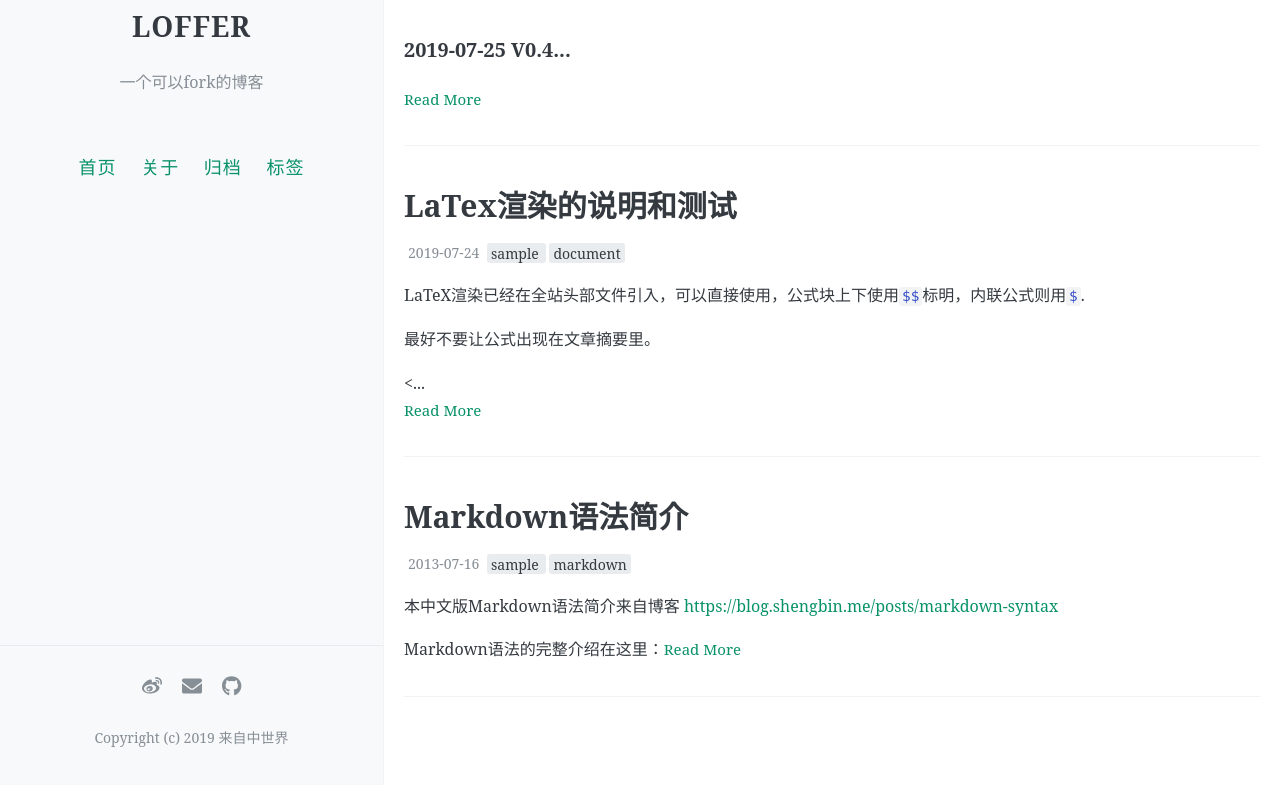
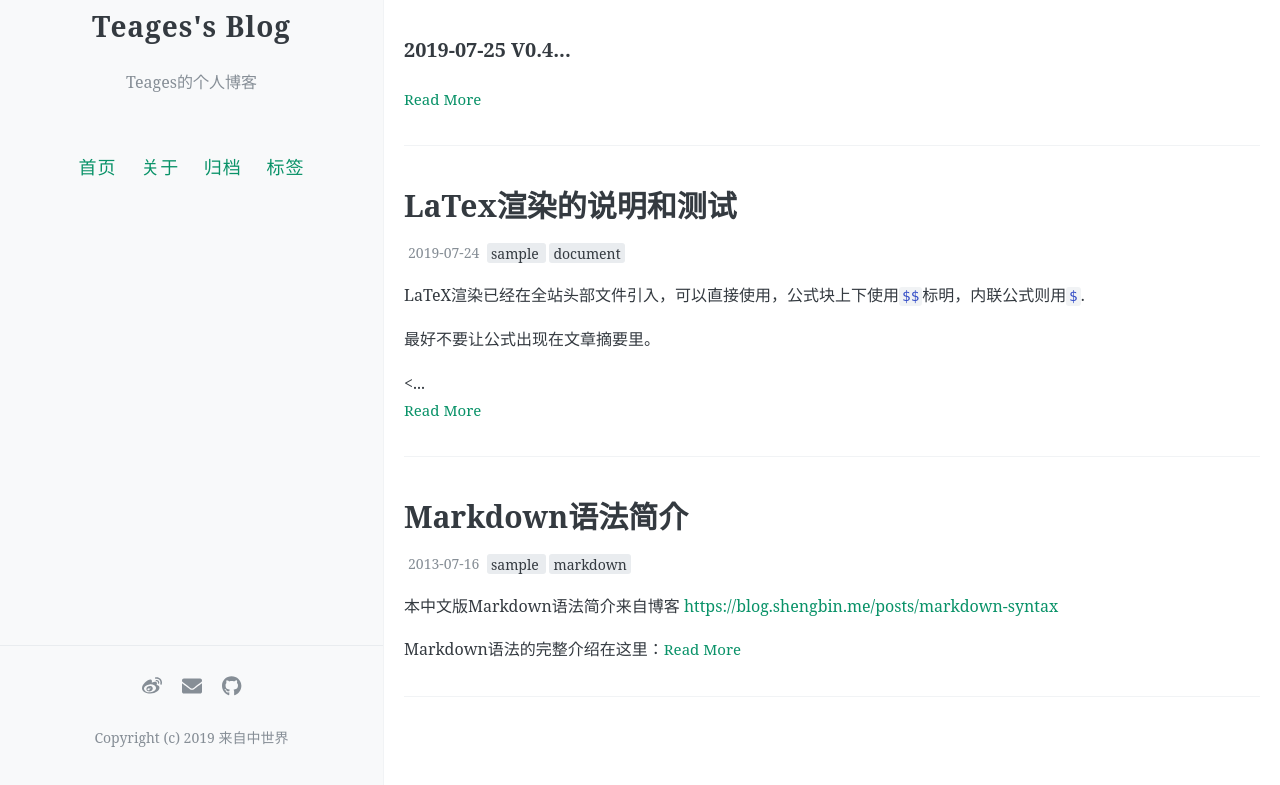
Before and after one commit to Teages/loffer-blog, a Jekyll site: the page built from index.html, in a window 1280 px wide and 1081 px high. Shown: the part 296-1081 px from the top of the window. Built offline with Jekyll 4.4.1, drawn with Linux system fonts in a browser that asks for light colours; the list of posts is cut into pages by our own code; comment, search, counter and statistics services are not loaded.

Commit message:
Update _config.yml

```diff
--- a/_config.yml
+++ b/_config.yml
@@ -5,19 +5,19 @@
 # 你的博客名称，请用你想要的博客名替换“LOFFER”，以下修改都可类似处理
 # 注意，“name: LOFFER”，冒号后面的空格不可以省略。
 # 井号后面的文字是说明文档，不会被程序读取。
-name: LOFFER
+name: Teages's Blog
 # 描述/签名
-description: 一个可以fork的博客
+description: Teages的个人博客
 
 #
 # 下面的设定都是可选的
 #
 
 # 你的博客logo图片URL，建议尺寸不超过300px × 300px
-avatar: https://raw.githubusercontent.com/FromEndWorld/LOFFER/master/images/logo.png
+avatar: /main-source/Teages.png
 
 # 你的favicon（出现在浏览器tab上）图片URL，建议使用较小(64px × 64px)的图片
-favicon: https://raw.githubusercontent.com/FromEndWorld/LOFFER/master/images/favicon.png
+favicon: /main-source/favicon.png
 
 
 # 菜单中的按钮
@@ -61,7 +61,7 @@ footer-text: Copyright (c) 2019 来自中世界
 # 评论，注意，请不要同时添加多种不同的评论区
 
 # 输入Disqus shortname，即可添加评论区
-disqus: loffer #shortname
+#disqus:  #shortname
 
 # 输入Gitalk相关设定，即可添加评论区
 gitalk:
@@ -74,7 +74,7 @@ gitalk:
 google_analytics:
 
 # 输入你的网站域名（如果你没有添加自己的域名，而是直接用GitHub pages分配的域名的话可以省略）
-url:
+url: blog.teages.xyz
 
 # 添加你的博客的二级域名，一般来说是你的repository名
 # 如果你的博客的URL是：(http://yourusername.github.io/repository-name)
```
